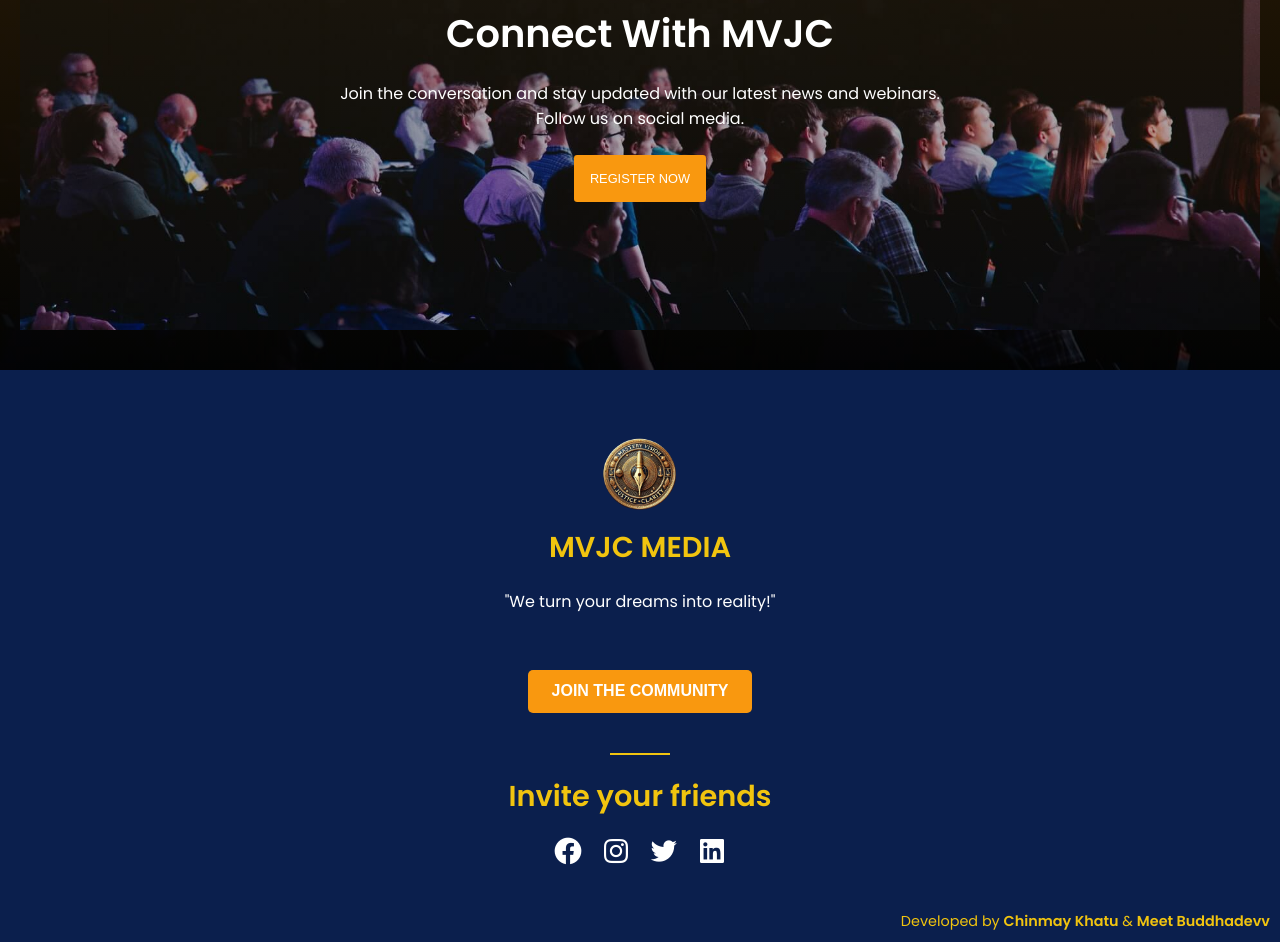
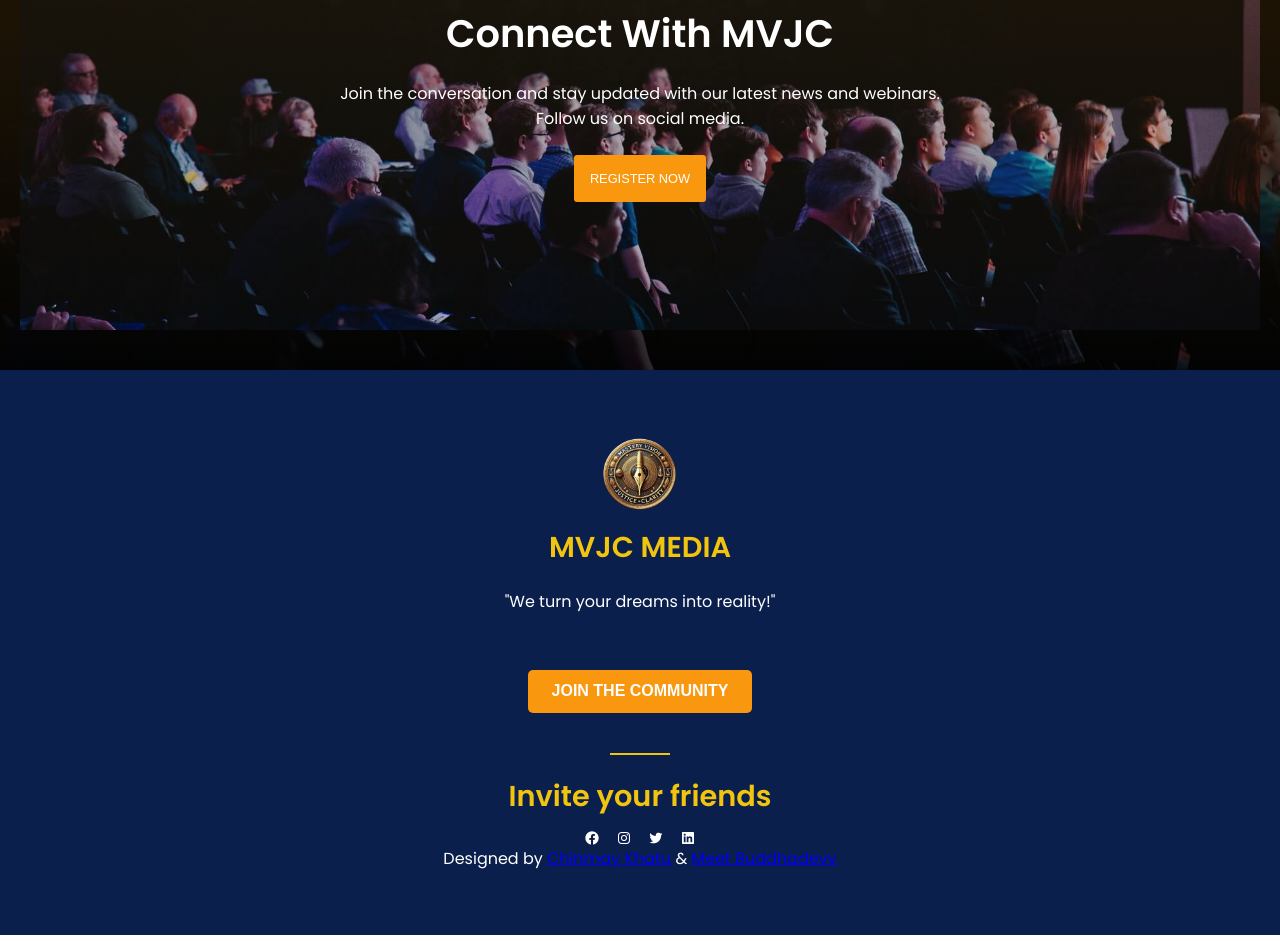
Before and after one commit to MVJC/MVJC-15, a plain HTML site: page index.html in a window 1280 px wide. Shown: the part 2567-3509 px from the top of the page. Drawn offline with nearby package versions, Linux system fonts and the light colour scheme.

Commit message:
Update index.html

```diff
--- a/index.html
+++ b/index.html
@@ -177,8 +177,7 @@
 </section>
 <!-- Footer section ends -->
 
-
-<div class="extras-content">
+<div class="col extras-content">
   <img src="img/host.png" alt="Host Image" class="host-img">
 
   <h3 class="heading">
@@ -190,7 +189,7 @@
   </p>
 
   <button class="btn">
-		<a href="https://wa.me/919699184767">
+    <a href="wa.me/919699184767">
       Join the community
     </a>
   </button>
@@ -200,28 +199,16 @@
   <h3 class="heading">Invite your friends</h3>
 
   <div class="social-media">
-    <!-- Existing social media icons -->
-    <a href="https://www.facebook.com/YourPage" target="_blank">
-        <i class='bx bxl-facebook-circle'></i>
-    </a>
-    <a href="https://www.instagram.com/YourProfile" target="_blank">
-        <i class='bx bxl-instagram'></i>
-    </a>
-    <a href="https://www.twitter.com/YourProfile" target="_blank">
-        <i class='bx bxl-twitter'></i> <!-- Twitter Icon -->
-    </a>
-    <a href="https://www.linkedin.com/in/YourProfile" target="_blank">
-        <i class='bx bxl-linkedin-square'></i>
-    </a>
+    <i class="bx bxl-facebook-circle"></i>
+    <i class="bx bxl-instagram"></i>
+    <i class="bx bxl-twitter"></i>
+    <i class="bx bxl-linkedin-square"></i>
   </div>
 
-
-
-
-	<!-- Developer Credits in Bottom-Right -->
-	<div class="developer-credits-bottom">
+  <!-- Designed Credits -->
+  <div class="designed-credits-bottom">
     <p>
-			Developed by
+      Designed by
       <a href="https://www.linkedin.com/in/chinmay-khatu-465863334/" class="developer-link">Chinmay Khatu</a> &
       <a href="https://www.linkedin.com/in/meet-akshay-buddhadevv-48b052247/" target="_blank" class="developer-link">Meet Buddhadevv</a>
     </p>
@@ -230,6 +217,5 @@
 
 
 
-
 </body>
 </html>
```
Lines whose indentation alone changed are shown as unchanged.
